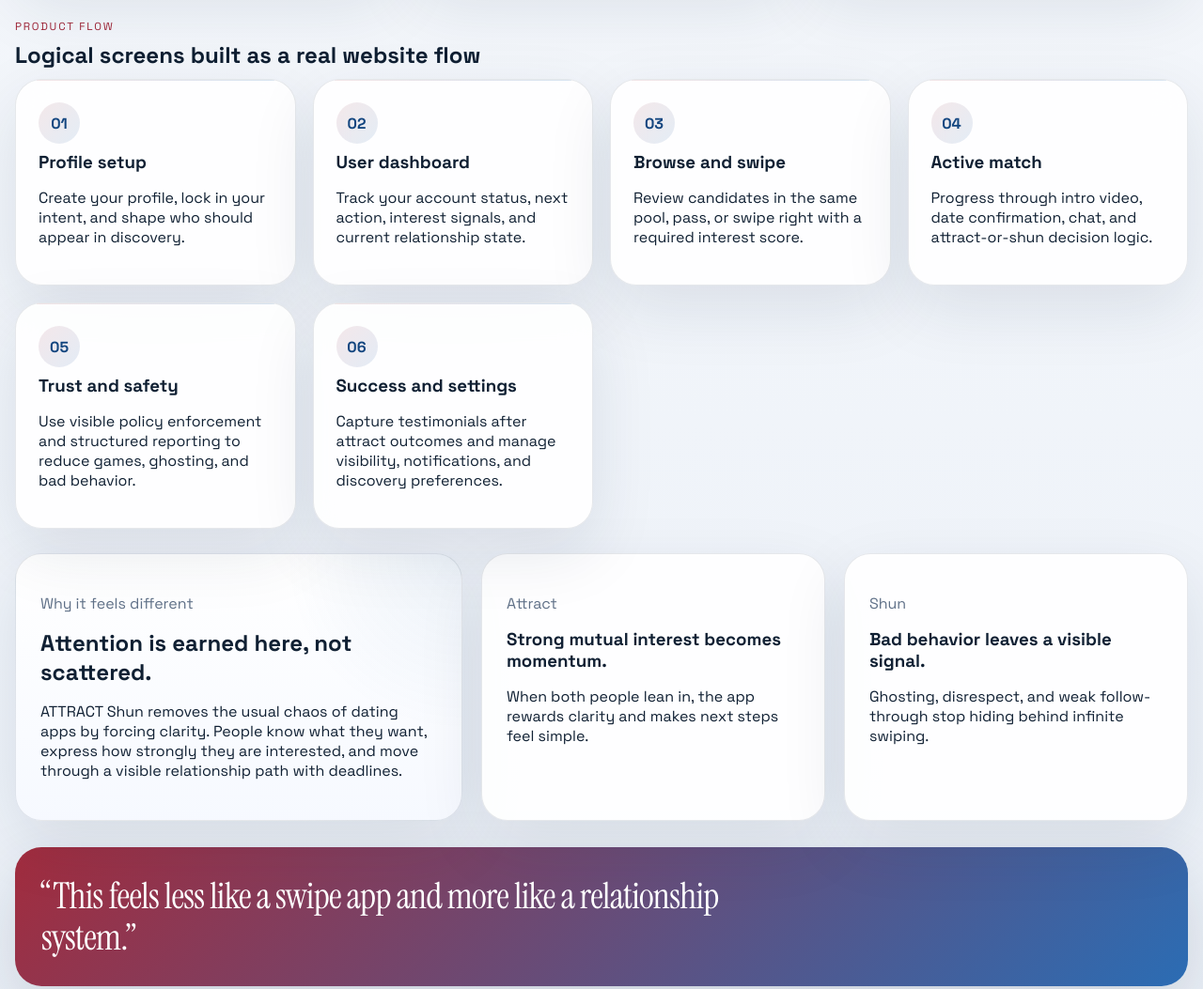
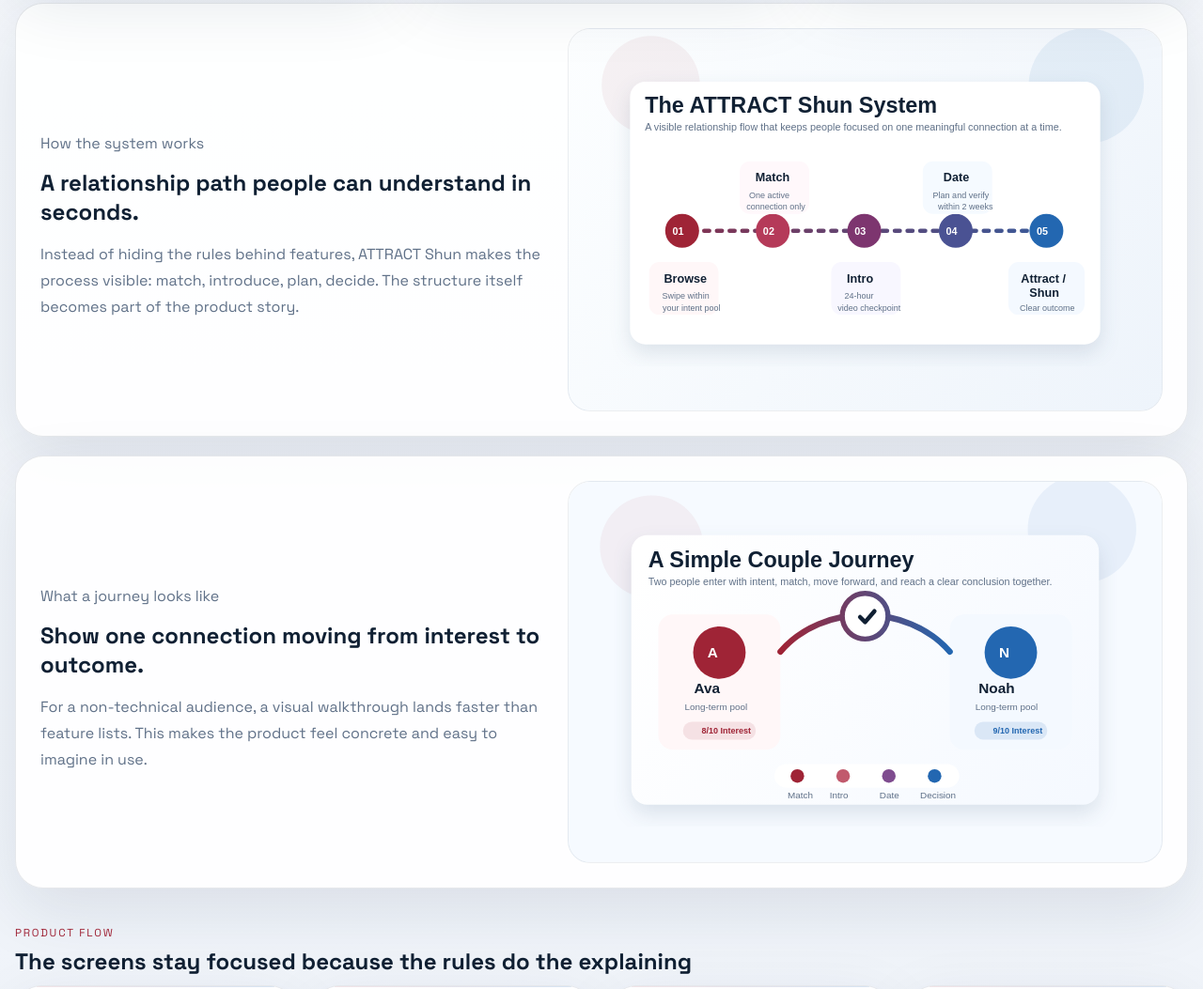
Before and after one commit to ericlane87/Attract-Shun, a website: page index.html in a window 1280 px wide. Shown: the part 1100-2153 px from the top of the page at 94% size. Drawn offline with Linux system fonts and the light colour scheme.

Commit message:
Add visual explainers to landing page

```diff
--- a/index.html
+++ b/index.html
@@ -113,10 +113,35 @@
       </article>
     </section>
 
+    <section class="diagram-showcase">
+      <article class="diagram-card">
+        <div class="diagram-copy">
+          <p class="card-kicker">How the system works</p>
+          <h2>A relationship path people can understand in seconds.</h2>
+          <p>
+            Instead of hiding the rules behind features, ATTRACT Shun makes the process visible:
+            match, introduce, plan, decide. The structure itself becomes part of the product story.
+          </p>
+        </div>
+        <img class="diagram-image" src="flow-diagram.svg" alt="ATTRACT Shun flow diagram showing browse, match, intro, date, and attract or shun decision">
+      </article>
+      <article class="diagram-card">
+        <div class="diagram-copy">
+          <p class="card-kicker">What a journey looks like</p>
+          <h2>Show one connection moving from interest to outcome.</h2>
+          <p>
+            For a non-technical audience, a visual walkthrough lands faster than feature lists. This
+            makes the product feel concrete and easy to imagine in use.
+          </p>
+        </div>
+        <img class="diagram-image" src="journey-visual.svg" alt="ATTRACT Shun journey visual showing two users matching and moving through the system">
+      </article>
+    </section>
+
     <section class="showcase">
       <div class="section-heading">
         <p class="eyebrow">Product flow</p>
-        <h2>Logical screens built as a real website flow</h2>
+        <h2>The screens stay focused because the rules do the explaining</h2>
       </div>
       <div class="flow-grid">
         <article class="flow-step">
@@ -172,12 +197,6 @@
         <p>Ghosting, disrespect, and weak follow-through stop hiding behind infinite swiping.</p>
       </article>
     </section>
-
-    <section class="quote-band">
-      <p>
-        “This feels less like a swipe app and more like a relationship system.”
-      </p>
-    </section>
   </main>
 </body>
 </html>
--- a/styles.css
+++ b/styles.css
@@ -665,6 +665,43 @@ body[data-page="settings"] .site-nav a[href="settings.html"] {
   padding: 18px 0 0;
 }
 
+.diagram-showcase {
+  display: grid;
+  gap: 20px;
+  margin: 22px 0 28px;
+}
+
+.diagram-card {
+  display: grid;
+  grid-template-columns: 0.92fr 1.08fr;
+  gap: 22px;
+  align-items: center;
+  padding: 26px;
+  border-radius: 30px;
+  background: rgba(255, 255, 255, 0.9);
+  border: 1px solid var(--line);
+  box-shadow: var(--shadow);
+}
+
+.diagram-copy h2 {
+  margin: 8px 0 12px;
+}
+
+.diagram-copy p:last-child {
+  margin-bottom: 0;
+  color: var(--muted);
+  line-height: 1.75;
+}
+
+.diagram-image {
+  width: 100%;
+  height: auto;
+  display: block;
+  border-radius: 24px;
+  border: 1px solid rgba(18, 37, 61, 0.08);
+  background: linear-gradient(180deg, rgba(255, 255, 255, 0.98), rgba(245, 249, 255, 0.98));
+}
+
 .flow-grid {
   grid-template-columns: repeat(4, minmax(0, 1fr));
   gap: 18px;
@@ -1095,6 +1132,7 @@ input[type="range"] {
 @media (max-width: 1120px) {
   .hero-grid,
   .section-grid,
+  .diagram-card,
   .flow-grid,
   .spotlight-grid,
   .admin-grid,
```
Also changed, not shown: flow-diagram.svg (added), journey-visual.svg (added).
